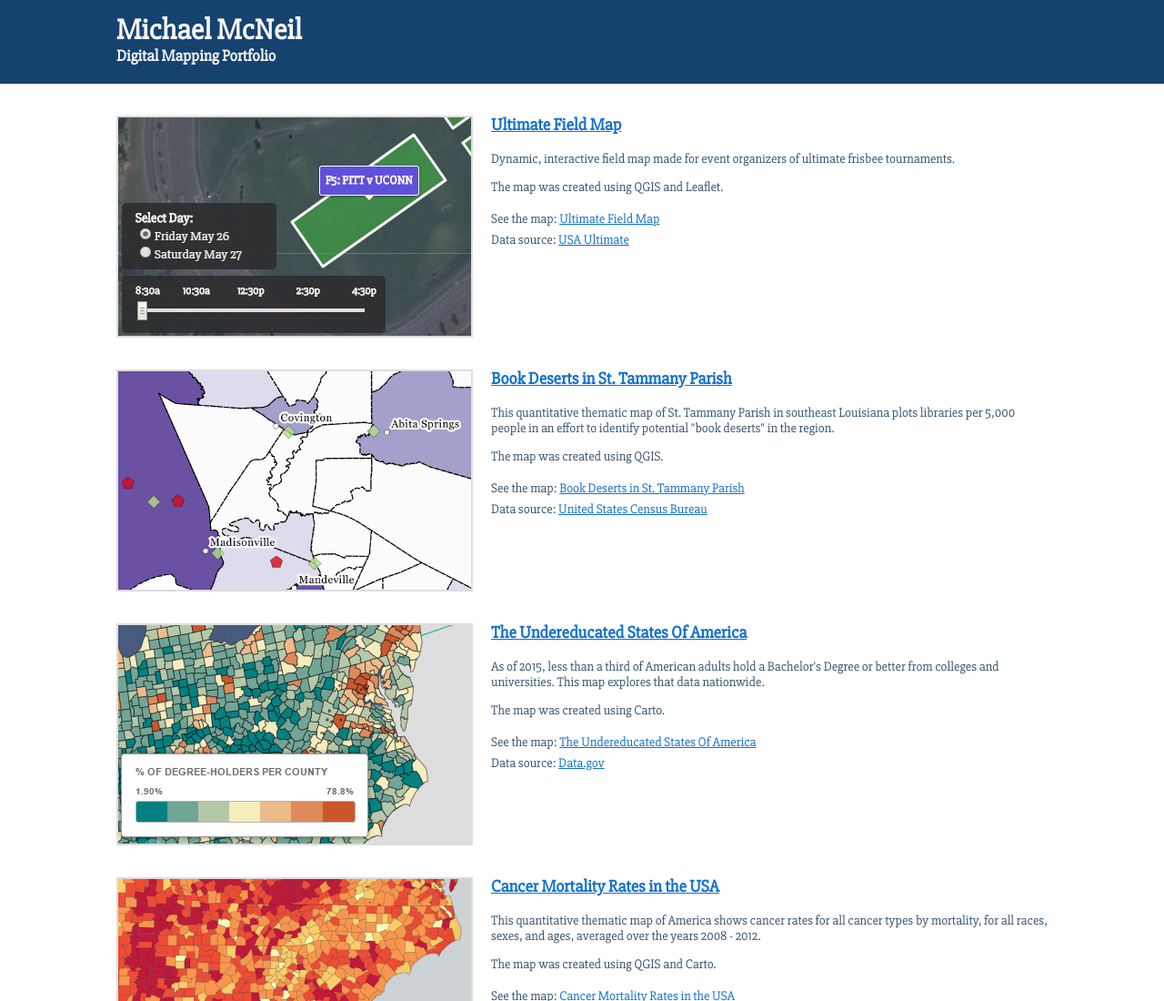
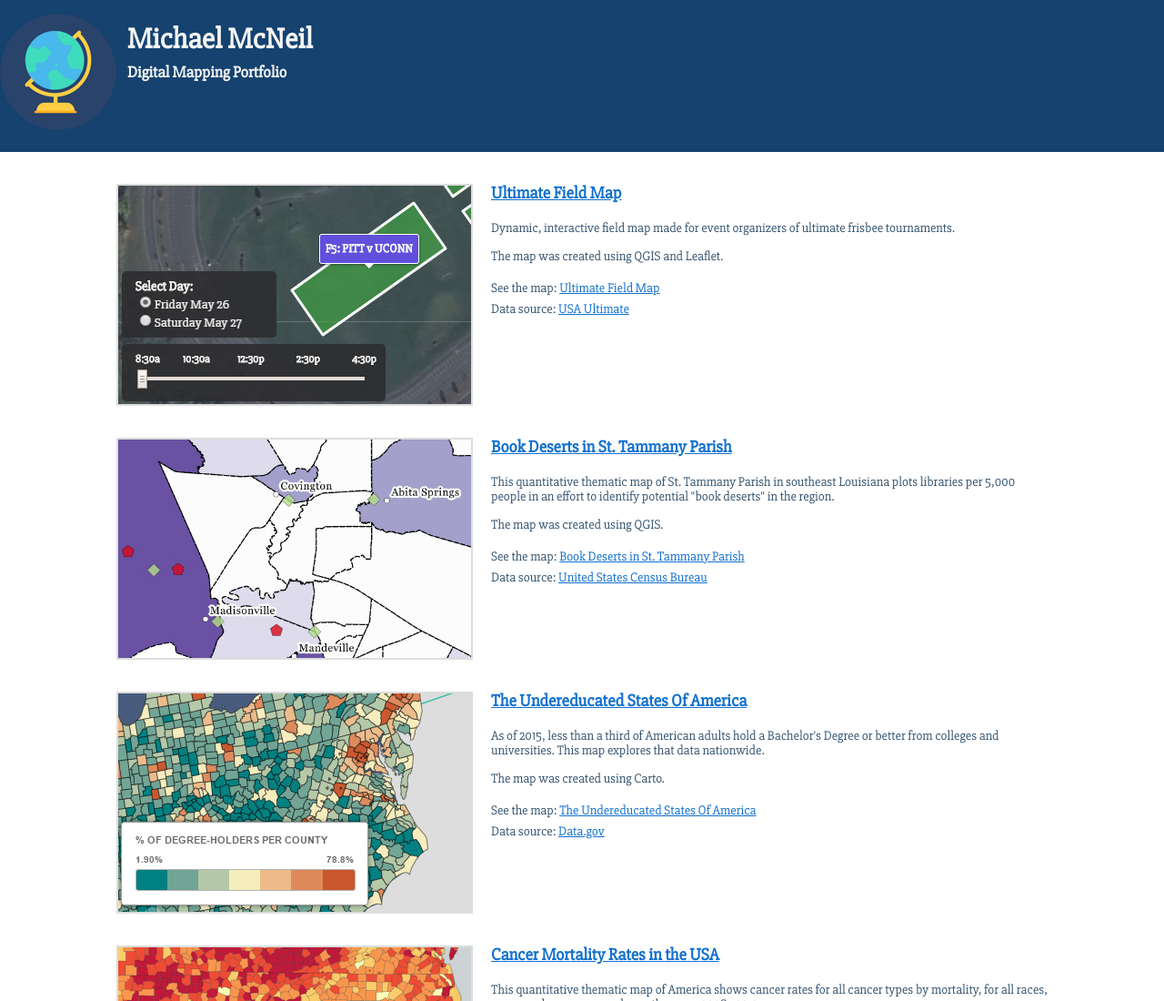
Before and after one commit to mikus31/mikus31.github.io, a plain HTML site: page index.html in a window 1280 px wide. Shown: the top 1100 px of the page at 91% size. Drawn offline with nearby package versions, Linux system fonts and the light colour scheme.

Commit message:
add header image and update positioning

```diff
--- a/index.html
+++ b/index.html
@@ -21,21 +21,33 @@
             padding: 15px 0 20px;
         }
 
+        globe {
+            position: absolute;
+            top: 10px;
+            left: 25px;
+        }
+
         h1 {
             font-family: 'Slabo 27px', serif;
             color: #375671;
-            width: 80%;
+            width: 72%;
             margin: 0 auto;
             color: whitesmoke;
+            top: 25px;
+            left: 140px;
+            position: absolute;
         }
 
         h2 {
             font-family: 'Slabo 27px', serif;
             font-size: 1.1em;
             color: #375671;
-            width: 80%;
+            width: 72%;
             margin: 0 auto;
             color: whitesmoke;
+            top: 70px;
+            left: 140px;
+            position: absolute;
         }
 
         h3 {
@@ -86,6 +98,7 @@
 
 <body>
     <header>
+        <div id="globe"><img src="images/Globe.png"></div>
         <h1>Michael McNeil</h1>
         <h2>Digital Mapping Portfolio</h2> </header>
     <section class="project"> <img src="images/Ultimate-Field-Map.png" alt="Ultimate Field Map" class="project-image">
```
Also changed, not shown: images/Globe-America.png (added), images/Globe.png (added).
